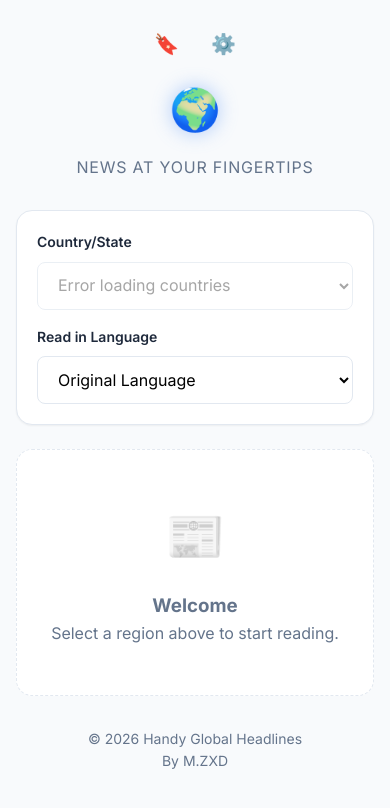
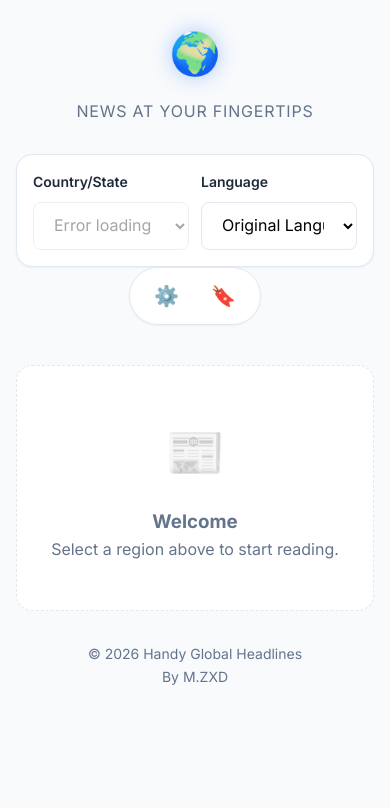
Before and after one commit to mikeinsgsummer/handyglobalheadline, a website: page public/index.html in a window 390 px wide. Drawn offline with Linux system fonts and the light colour scheme; no server answers.

Commit message:
Refine home screen layout: rename labels, force single-row controls, and reposition action buttons

```diff
--- a/public/index.html
+++ b/public/index.html
@@ -14,10 +14,6 @@
 
 <body>
     <div class="app-container">
-        <div class="source-selector">
-            <button id="saved-articles-btn" class="icon-btn" title="Saved Articles">🔖</button>
-            <button id="settings-btn" class="icon-btn" title="Settings">⚙️</button>
-        </div>
         <header>
             <div class="header-minimal">
                 <span class="globe-icon">🌍</span>
@@ -37,7 +33,7 @@
                 </div>
 
                 <div class="input-group">
-                    <label for="language-select">Read in Language</label>
+                    <label for="language-select">Language</label>
                     <div class="select-wrapper">
                         <select id="language-select">
                             <option value="original" selected>Original Language</option>
@@ -56,6 +52,11 @@
                     </div>
                 </div>
             </section>
+
+            <div class="source-selector centered">
+                <button id="settings-btn" class="icon-btn" title="Settings">⚙️</button>
+                <button id="saved-articles-btn" class="icon-btn" title="Saved Articles">🔖</button>
+            </div>
 
             <section id="news-container" class="news-feed">
                 <div class="empty-state">
--- a/public/style.css
+++ b/public/style.css
@@ -44,6 +44,17 @@ body {
     align-items: center;
     /* Added for alignment */
     z-index: 100;
+}
+
+.source-selector.centered {
+    justify-content: center;
+    margin: -1rem auto 2.5rem auto;
+    background: var(--card-bg);
+    padding: 0.5rem 1rem;
+    border-radius: 2rem;
+    border: 1px solid var(--border-color);
+    box-shadow: var(--shadow-sm);
+    width: fit-content;
 }
 
 .saved-view-active .source-selector {
@@ -352,10 +363,11 @@ footer {
     }
 
     .controls {
-        flex-direction: column;
-        gap: 1rem;
-        padding: 1.25rem;
-        margin-bottom: 1.5rem;
+        flex-direction: row;
+        /* Enforced single row */
+        gap: 0.75rem;
+        padding: 1rem;
+        margin-bottom: 1rem;
     }
 
     .input-group {
@@ -880,6 +892,7 @@ mark.news-highlight {
 .saved-view-active header {
     margin-bottom: 1rem;
 }
+
 /* Settings Modal */
 .settings-container {
     background: var(--bg-color);
```
